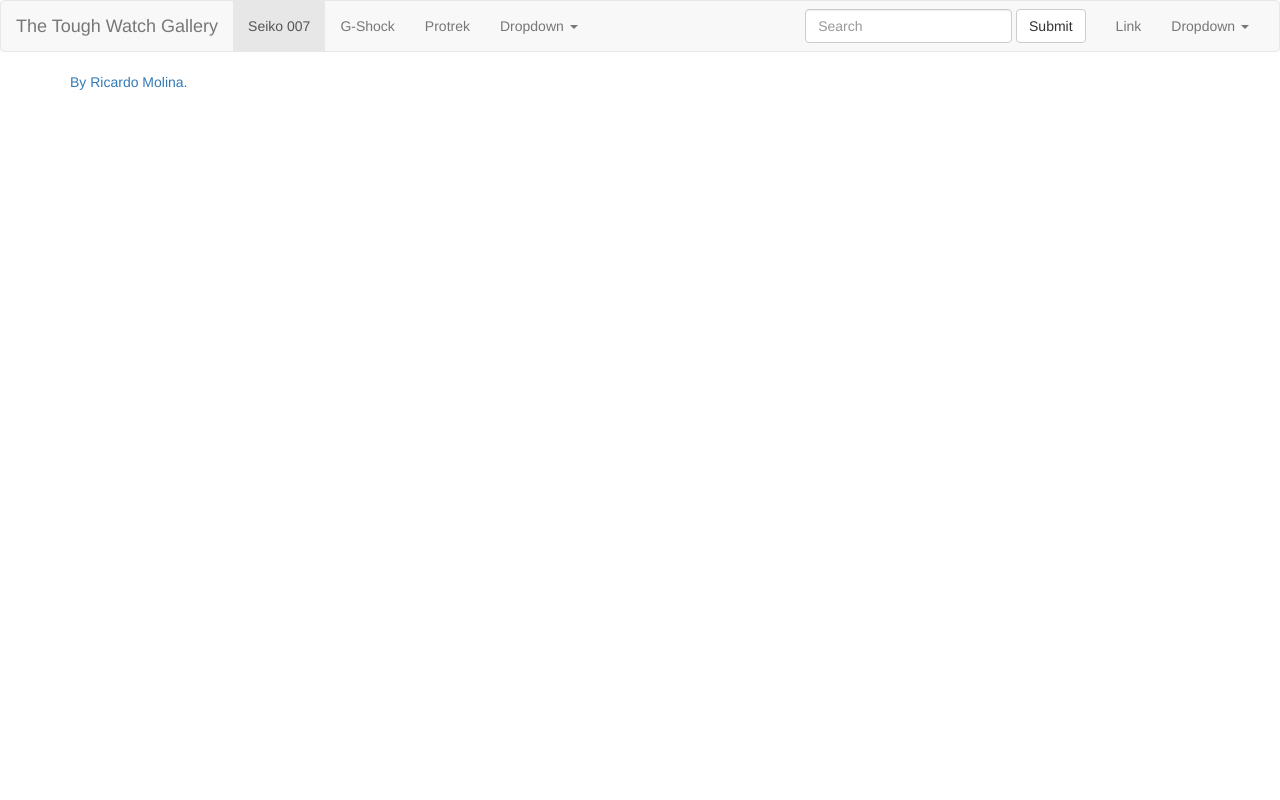
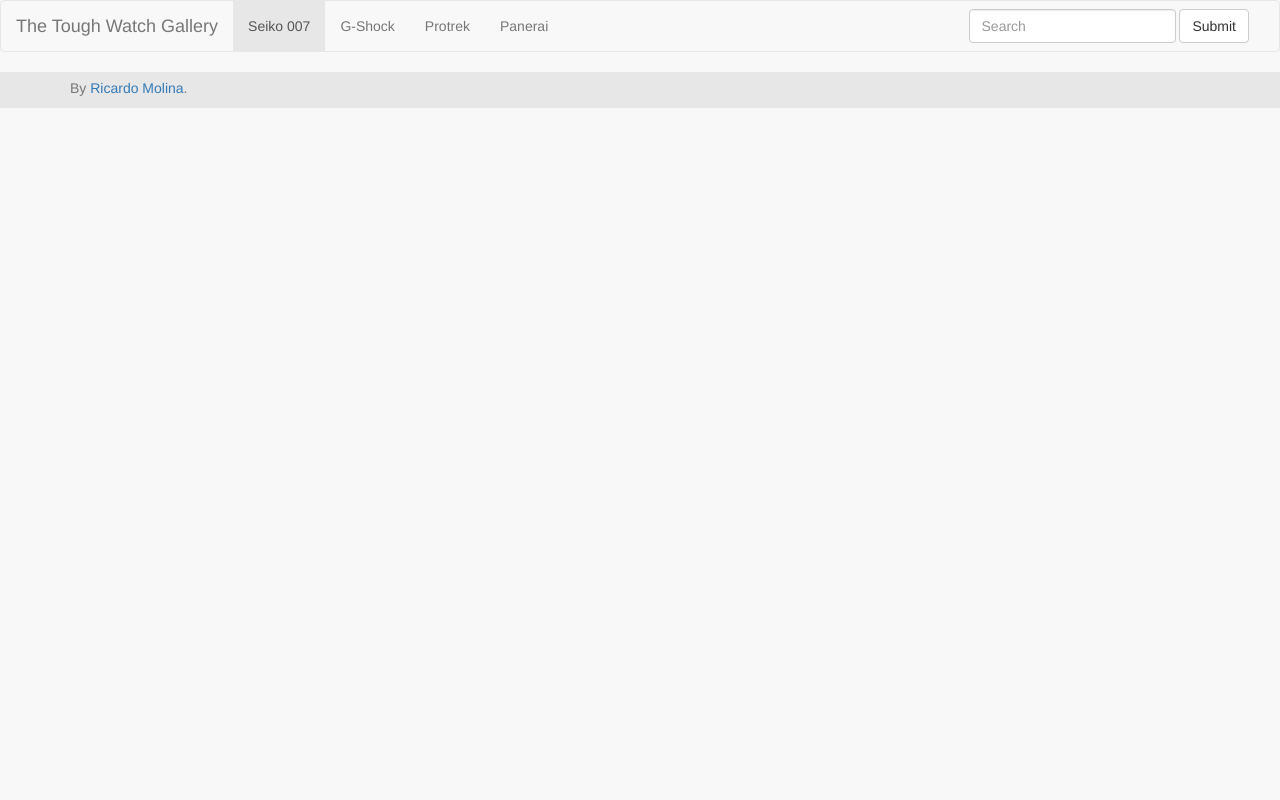
Before and after one commit to Ricardomol/watchgallery, a Flask app: template app/templates/base.html in a window 1280 px wide. Run offline with Flask 2, Linux system fonts and the light colour scheme; the template is opened without the code that fills it, so the values that code supplies are empty; some libraries are stand-ins or nearby versions.

Commit message:
Background color.

```diff
--- a/app/templates/base.html
+++ b/app/templates/base.html
@@ -1,9 +1,9 @@
 <html>
   <head>
     {% if title %}
-    <title>{{title}} - Watch Gallery</title>
+    <title>{{title}} - The Tough Watch Gallery</title>
     {% else %}
-    <title>Watch Gallery</title>
+    <title>The Tough Watch Gallery</title>
     {% endif %}
 
     <link href="http://netdna.bootstrapcdn.com/bootstrap/3.1.1/css/bootstrap.min.css" rel="stylesheet">
@@ -11,6 +11,9 @@
     <script src="http://netdna.bootstrapcdn.com/bootstrap/3.1.1/js/bootstrap.min.js"></script>
     <meta name="viewport" content="width=device-width, initial-scale=1.0">
     <style>
+      body{
+        background-color: #f8f8f8;
+      }
       ul {
           padding:0 0 0 0;
           margin:0 0 0 0;
@@ -40,7 +43,7 @@
 
 <nav class="navbar navbar-default" role="navigation">
   <div class="container-fluid">
-    <!-- Brand and toggle get grouped for better mobile display -->
+
     <div class="navbar-header">
       <button type="button" class="navbar-toggle" data-toggle="collapse" data-target="#bs-example-navbar-collapse-1">
         <span class="sr-only">Toggle navigation</span>
@@ -49,27 +52,13 @@
       <a class="navbar-brand" href="#">The Tough Watch Gallery</a>
     </div>
 
-    <!-- Collect the nav links, forms, and other content for toggling -->
     <div class="collapse navbar-collapse" id="bs-example-navbar-collapse-1">
       <ul class="nav navbar-nav">
         <li class="active" id="seiko-link"><a href="/?search_term=skx007">Seiko 007</a></li>
         <li id="gshock-link"><a href="/?search_term=gshock">G-Shock</a></li>
         <li id="protrek-link"><a href="/?search_term=protrek">Protrek</a></li>
-        <li class="dropdown">
-          <a href="#" class="dropdown-toggle" data-toggle="dropdown">Dropdown <b class="caret"></b></a>
-          <ul class="dropdown-menu">
-            <li><a href="#">Seiko 007</a></li>
-            <li><a href="#">G-Shock</a></li>
-            <li><a href="#">Protrek</a></li>
-            <li class="divider"></li>
-            <li><a href="#">Separated link</a></li>
-            <li class="divider"></li>
-            <li><a href="#">One more separated link</a></li>
-          </ul>
-        </li>
+        <li id="panerai-link"><a href="/?search_term=panerai">Panerai</a></li>
       </ul>
-
-
       <ul class="nav navbar-nav navbar-right">
         <form class="navbar-form navbar-left" role="search">
           <div class="form-group">
@@ -77,28 +66,18 @@
           </div>
           <button type="submit" class="btn btn-default">Submit</button>
         </form>
-        <li><a href="#">Link</a></li>
-        <li class="dropdown">
-          <a href="#" class="dropdown-toggle" data-toggle="dropdown">Dropdown <b class="caret"></b></a>
-          <ul class="dropdown-menu">
-            <li><a href="#">Action</a></li>
-            <li><a href="#">Another action</a></li>
-            <li><a href="#">Something else here</a></li>
-            <li class="divider"></li>
-            <li><a href="#">Separated link</a></li>
-          </ul>
-        </li>
       </ul>
-    </div><!-- /.navbar-collapse -->
-  </div><!-- /.container-fluid -->
+    </div>
+  </div>
 </nav>
-    {% block content %}{% endblock %}
 
-    <div id="footer">
-      <div class="container">
-        <p class="text-muted"><a href="http://www.ricardomol.com" target="_blank">By Ricardo Molina.</a></p>
-      </div>
-    </div>
+{% block content %}{% endblock %}
+
+<div id="footer" style="background-color:#e7e7e7;">
+  <div class="container" style="padding-top:6px;">
+    <p class="text-muted">By <a href="http://www.ricardomol.com" target="_blank">Ricardo Molina</a>.</p>
+  </div>
+</div>
 
   </body>
 
@@ -160,6 +139,12 @@
 
             return false;
           });
+
+          $(document).on('click', 'ul.nav li', function(){
+            $('ul.nav li').removeClass('active');
+            $(this).addClass('active');
+          });
+
     </script>
 
 </html>
--- a/app/views.py
+++ b/app/views.py
@@ -9,6 +9,7 @@ CLIENT_SECRET = '9c02c793fd3f47a4b5415d487cbf7b16'
 SKX = "skx007"
 GSHOCK = "gshock"
 PROTREK = "protrek"
+PANERAI = "panerai"
 
 @app.route('/')
 @app.route('/index')
@@ -26,6 +27,9 @@ def index():
 	elif search_term == PROTREK:
 		search = PROTREK
 		print "Seearch term PROTREK= ", search
+	elif search_term == PANERAI:
+		search = PANERAI
+		print "Seearch term PANERAI= ", search
 	else:
 		search = SKX
 		print "Seearch ELSE = ", search
@@ -41,6 +45,7 @@ def index():
 	etiquetadas, next = api.tag_recent_media(count, max_id, search)
 
 	for media in etiquetadas:
+		print media.caption
 		media_dicc = {}
 		media_dicc['thumb_url'] = media.images['thumbnail'].url
 		media_dicc['big_url'] = media.images['standard_resolution'].url
```
